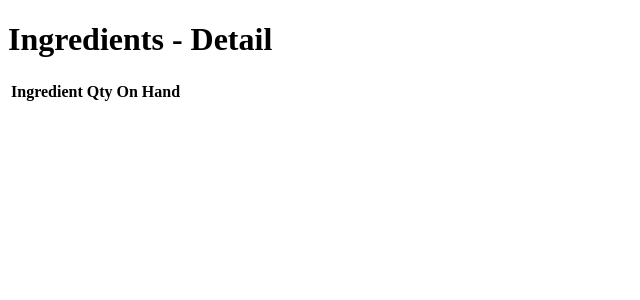
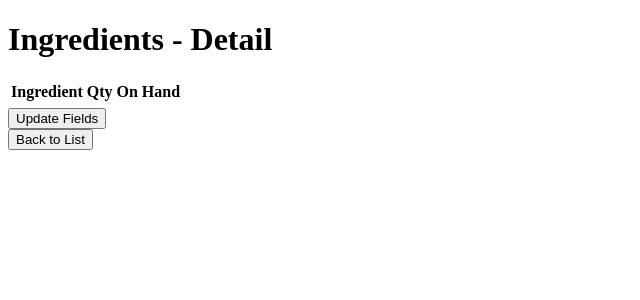
Before and after one commit to dokkaebae/thegoodplace, a Django app: page /ingredients-detail in a window 1280 px wide. Shown: the top 300 px of the page, without its empty margins (0-640 px from the left). Run offline with Django 3.2, Linux system fonts and the light colour scheme; lists and menus that the app fills with data are empty.

```diff
--- a/froyo/urls.py
+++ b/froyo/urls.py
@@ -3,9 +3,11 @@ from django.urls import path
 from .views import HomePageView
 from .views import IngredientsListView
 from .views import IngredientsDetailView
+from .views import IngredientsUpdateView
 
 urlpatterns = [
     path('', HomePageView.as_view()),
     path('ingredients-list', IngredientsListView.as_view()),
-    path('ingredients-detail', IngredientsDetailView.as_view())
+    path('ingredients-detail', IngredientsDetailView.as_view()),
+    path('ingredients-update', IngredientsUpdateView.as_view())
 ]
--- a/froyo/views.py
+++ b/froyo/views.py
@@ -23,3 +23,6 @@ class IngredientsListView(ListView):
 
 class IngredientsDetailView(TemplateView):
     template_name = "ingredients_detail.html"
+
+class IngredientsUpdateView(TemplateView):
+    template_name = "ingredients_update_form.html"
--- a/templates/ingredients_detail.html
+++ b/templates/ingredients_detail.html
@@ -25,5 +25,17 @@
         </tbody>
       </table>
     </div>
+
+    <div>
+      <form method="get" action="http://localhost:8000/ingredients-update">
+        <button type="submit" id="button_to_ingredients_update">Update Fields</button>
+      </form>
+    </div>
+
+    <div>
+      <form method="get" action="http://localhost:8000/ingredients-list">
+        <button type="submit" id="back_button">Back to List</button>
+      </form>
+    </div>
   </body>
 </html>
```
Also changed, not shown: froyo/tests.py (+10 -0 lines).
